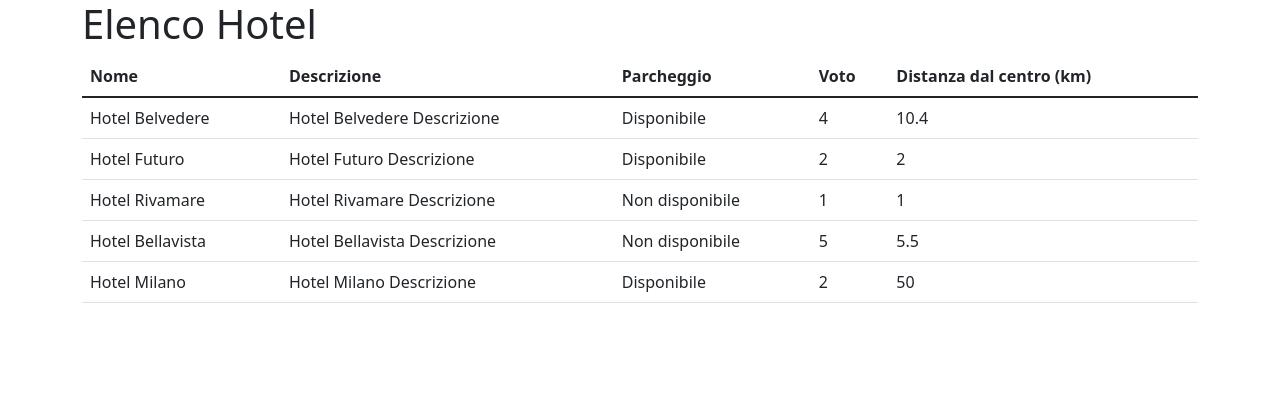
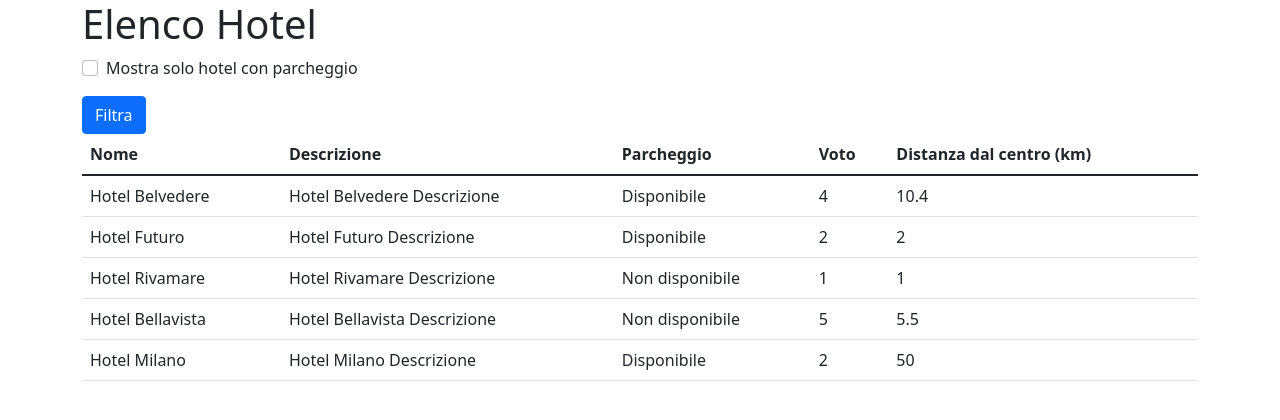
Before and after one commit to aryadeifiordi/php-hotel, a PHP site: page / in a window 1280 px wide. Shown: the top 420 px of the page. Run offline with PHP 8.4, Linux system fonts and the light colour scheme.

Commit message:
filter button

```diff
--- a/index.php
+++ b/index.php
@@ -9,6 +9,15 @@
 <body>
     <div class="container">
         <h1>Elenco Hotel</h1>
+
+        <form method="GET">
+            <div class="mb-3 form-check">
+                <input type="checkbox" class="form-check-input" id="parkingFilter" name="parkingFilter" value="1">
+                <label class="form-check-label" for="parkingFilter">Mostra solo hotel con parcheggio</label>
+            </div>
+            <button type="submit" class="btn btn-primary">Filtra</button>
+        </form>
+
         <table class="table">
             <thead>
                 <tr>
@@ -59,7 +68,12 @@
                     ],
                 ];
 
-                foreach ($hotels as $hotel): ?>
+
+                $filteredHotels = isset($_GET['parkingFilter']) && $_GET['parkingFilter'] === '1' ? array_filter($hotels, function($hotel) {
+                    return $hotel['parking'];
+                }) : $hotels;
+
+                foreach ($filteredHotels as $hotel): ?>
                     <tr>
                         <td><?php echo $hotel['name']; ?></td>
                         <td><?php echo $hotel['description']; ?></td>
```
